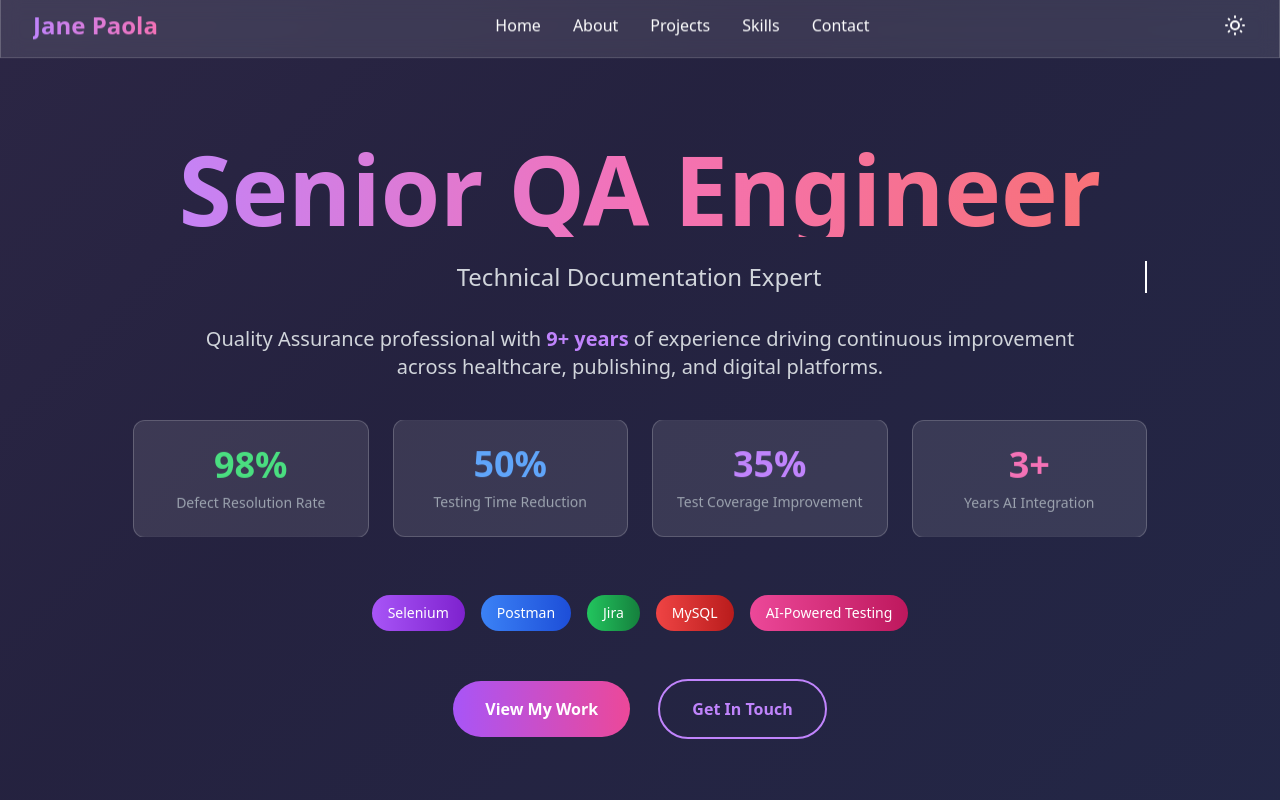
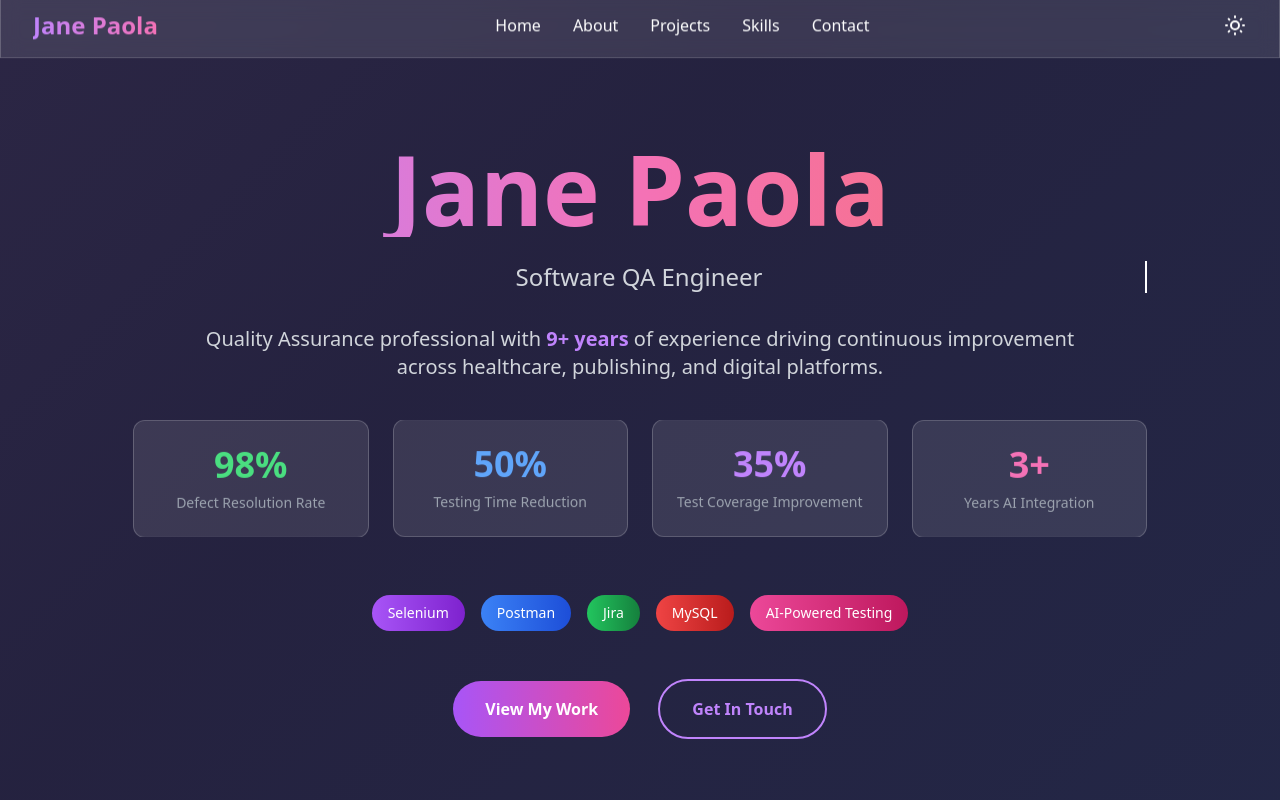
Before and after one commit to jpaola903/jpaola903.github.io, a plain HTML site: page index.html in a window 1280 px wide. Shown: the top 800 px of the page. Drawn offline with nearby package versions, Linux system fonts and the light colour scheme.

Commit message:
Update index.html

```diff
--- a/index.html
+++ b/index.html
@@ -133,10 +133,10 @@
         <div class="max-w-6xl mx-auto text-center">
             <div class="animate-fade-in-up">
                 <h1 class="text-6xl lg:text-8xl font-bold mb-6 bg-gradient-to-r from-purple-400 via-pink-400 to-red-400 bg-clip-text text-transparent">
-                    Senior QA Engineer
+                    Jane Paola
                 </h1>
                 <div class="typing-animation text-xl lg:text-2xl mb-8 text-gray-300 dark:text-gray-200">
-                    Technical Documentation Expert
+                    Software QA Engineer
                 </div>
             </div>
 
```
